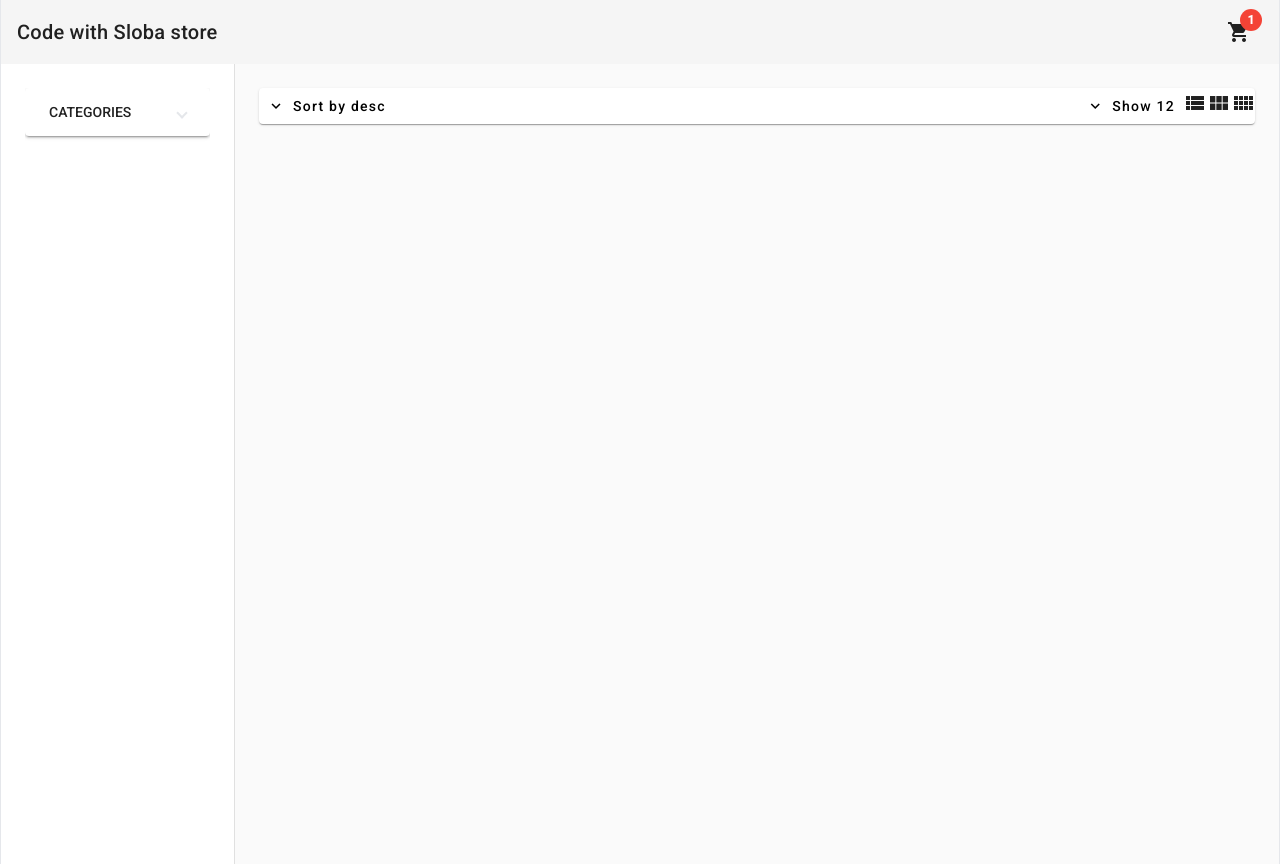
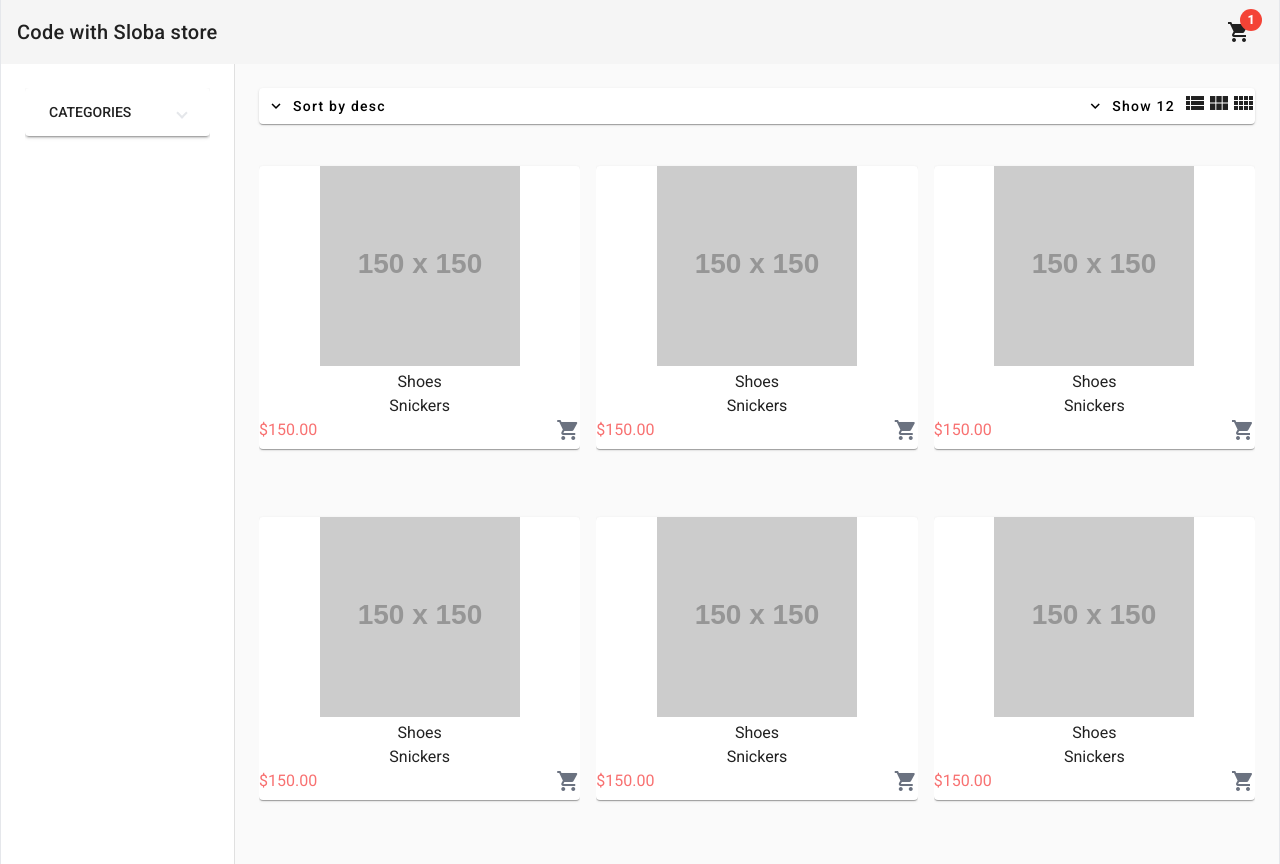
Before and after one commit to AhmedGitt/store-app, an Angular app: page /home in a window 1280 px wide. Built offline with nearby package versions, Linux system fonts and the light colour scheme.

Commit message:
Finished home component

```diff
--- a/src/app/app.module.ts
+++ b/src/app/app.module.ts
@@ -28,6 +28,7 @@
 import { HomeComponent } from './pages/home/home.component';
 import { ProductsHeaderComponent } from './pages/home/components/products-header/products-header.component';
 import { FiltersComponent } from './pages/home/components/filters/filters.component';
+import { ProductBoxComponent } from './pages/home/components/product-box/product-box.component';
 
 @NgModule({
   declarations: [
@@ -35,7 +36,8 @@
     HeaderComponent,
     HomeComponent,
     ProductsHeaderComponent,
-    FiltersComponent
+    FiltersComponent,
+    ProductBoxComponent
   ],
   imports: [
     BrowserModule,
--- a/src/app/components/header/header.component.html
+++ b/src/app/components/header/header.component.html
@@ -38,7 +38,7 @@
                 <button
                 routerLink="cart"
                 class="bg-green-600 text-white rounded-full w-9 h-9">
-                    <mat-icon>remove_shopping_cart</mat-icon>
+                    <mat-icon>shopping_cart</mat-icon>
                 </button>
             </div>
         </div>
--- /dev/null
+++ b/src/app/pages/home/components/product-box/product-box.component.html
@@ -0,0 +1,27 @@
+<mat-card [ngClass]="{'text-center': !fullWidthMode}">
+    <div [ngClass]="{flex: fullWidthMode}">
+        <img class="mb-1 mx-auto h-[200px]"
+        [ngClass]="{'h-200px': !fullWidthMode, 'h-[360px]'
+    : fullWidthMode}"
+        src="http://via.placeholder.com/150"
+        />
+    <div class="w-full"
+    [ngClass]= "{'px-8 flex flex-col justify-between':
+    fullWidthMode}">
+        <div>
+            <h5>Shoes</h5>
+            <p class="truncate hover:whitespace-normal">Snickers</p>
+            <p *ngIf="fullWidthMode">Description</p>
+        </div>
+        <div class="flex justify-between">
+            <span class="text-red-400">{{ '150' |
+                currency }}</span>
+                <button>
+                    <mat-icon
+                    class="text-gray-500">shopping_cart
+                    </mat-icon>
+                </button>
+        </div>
+    </div>
+    </div>
+</mat-card>
--- a/src/app/pages/home/home.component.html
+++ b/src/app/pages/home/home.component.html
@@ -8,6 +8,29 @@
     </mat-drawer>
     <mat-drawer-content class="p-6">
         <app-products-header (columnsCountChange)="onColumnsCountChange($event)"></app-products-header>
-        {{category}}
+        <mat-grid-list
+        gutterSize="16"
+        [cols]="cols"
+        [rowHeight]="rowHeight"
+        >
+        <mat-grid-tile>
+            <app-product-box class="w-full" [fullWidthMode]="cols === 1"></app-product-box>
+        </mat-grid-tile>
+        <mat-grid-tile>
+            <app-product-box class="w-full" [fullWidthMode]="cols === 1"></app-product-box>
+        </mat-grid-tile>
+        <mat-grid-tile>
+            <app-product-box class="w-full" [fullWidthMode]="cols === 1"></app-product-box>
+        </mat-grid-tile>
+        <mat-grid-tile>
+            <app-product-box class="w-full" [fullWidthMode]="cols === 1"></app-product-box>
+        </mat-grid-tile>
+        <mat-grid-tile>
+            <app-product-box class="w-full" [fullWidthMode]="cols === 1"></app-product-box>
+        </mat-grid-tile>
+        <mat-grid-tile>
+            <app-product-box class="w-full" [fullWidthMode]="cols === 1"></app-product-box>
+        </mat-grid-tile>
+    </mat-grid-list>
     </mat-drawer-content>
 </mat-drawer-container>
--- a/src/app/pages/home/home.component.ts
+++ b/src/app/pages/home/home.component.ts
@@ -1,4 +1,6 @@
 import { Component, OnInit } from '@angular/core';
+
+const ROWS_HEIGHT: { [id:number]: number } = { 1: 400, 3: 335, 4: 350 };
 
 @Component({
   selector: 'app-home',
@@ -6,6 +8,7 @@
 })
 export class HomeComponent implements OnInit {
   cols = 3;
+  rowHeight = ROWS_HEIGHT[this.cols];
   category: string | undefined;
 
   ngOnInit(): void {
@@ -14,6 +17,7 @@
 
   onColumnsCountChange(colsNum: number): void {
     this.cols = colsNum;
+    this.rowHeight = ROWS_HEIGHT[this.cols];
   }
 
   onShowCategory(newCategory: string): void {
```
Also changed, not shown: src/app/pages/home/components/product-box/product-box.component.ts (added, +9 -0 lines).
